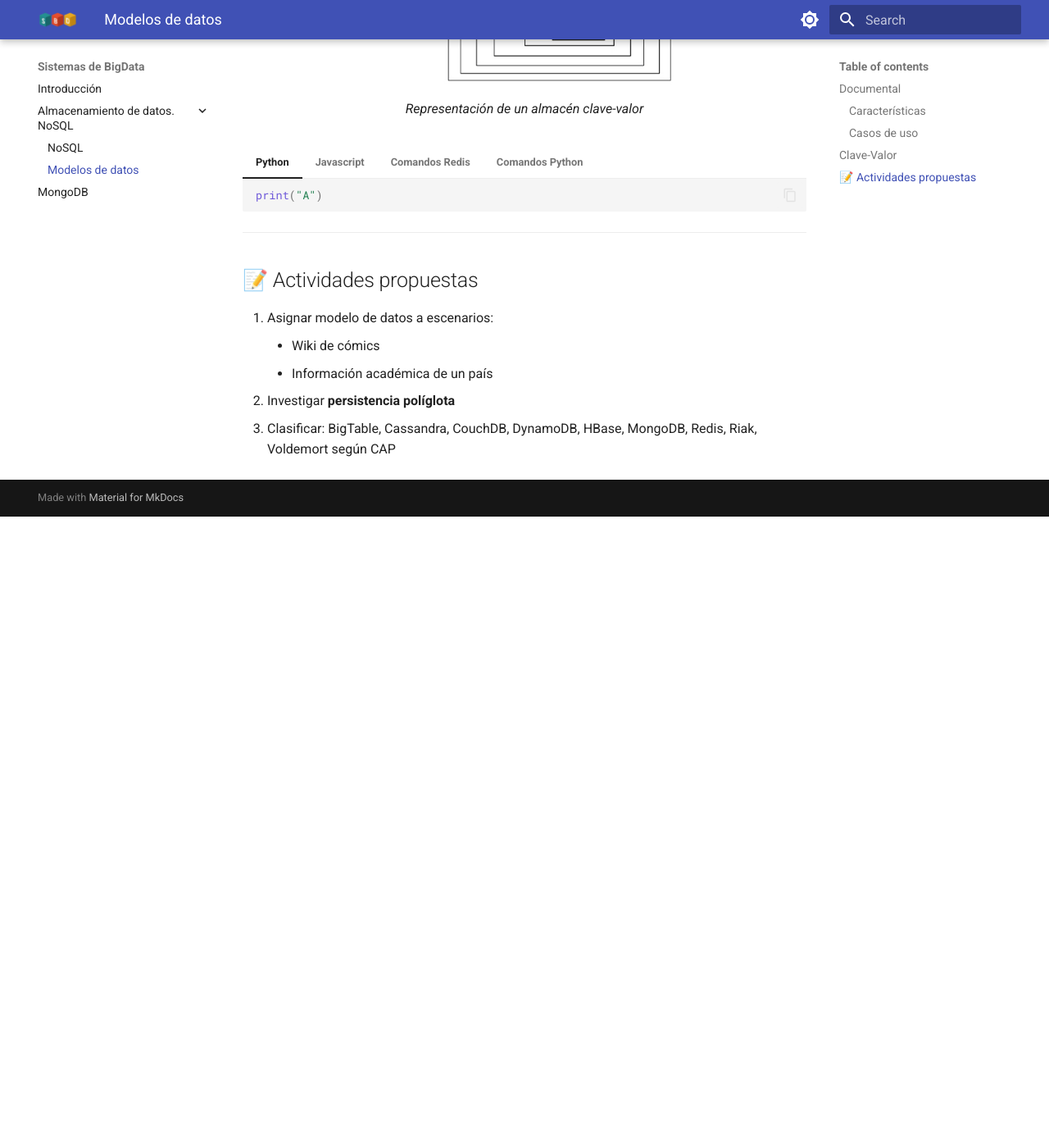
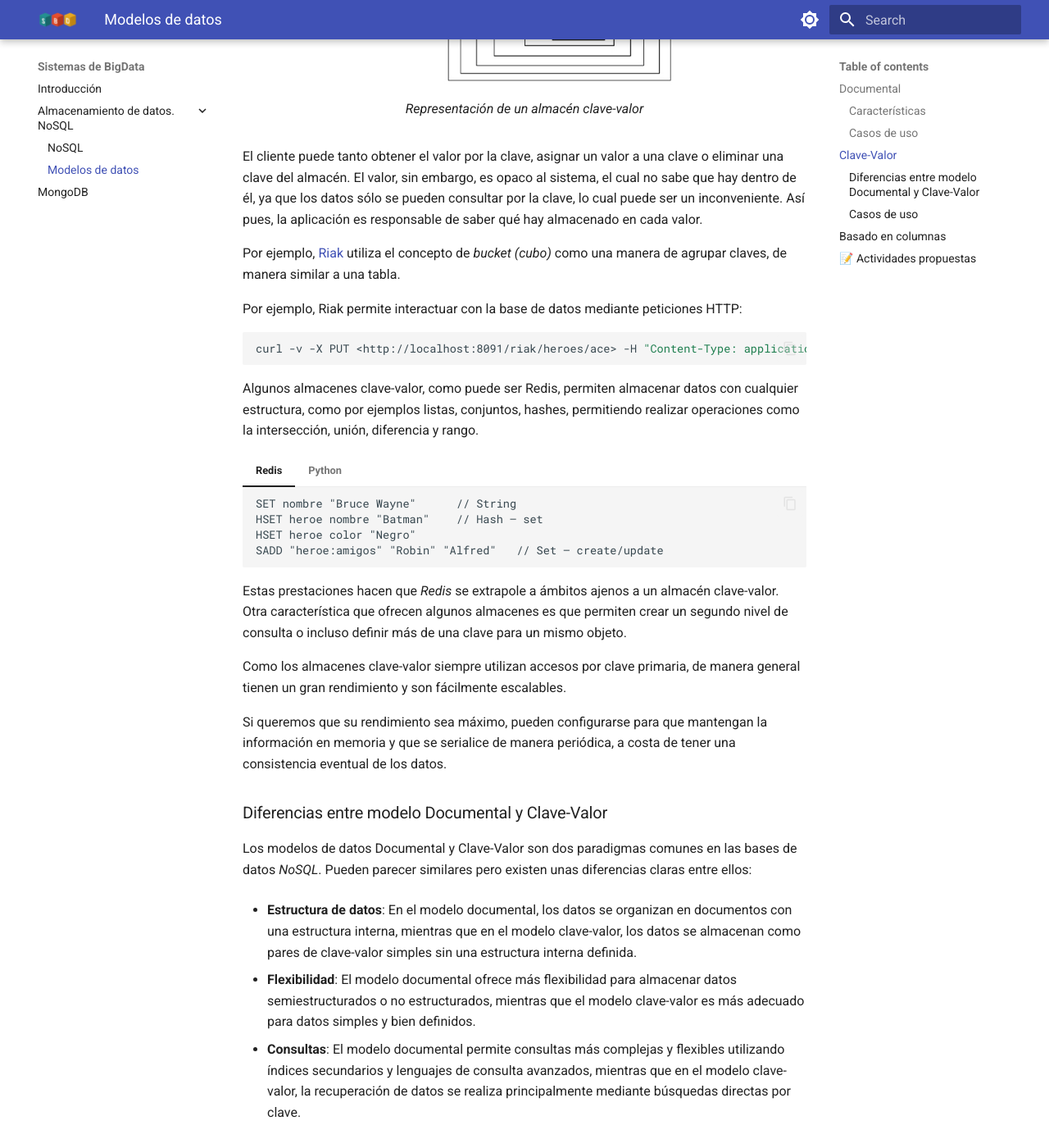
Before and after one commit to alapvi/sbd, an MkDocs documentation site: the page built from docs/nosql/moddatos.md, in a window 1280 px wide and 1400 px high, scrolled down 3650 px. Shown: the whole window at 82% size. Built offline with MkDocs 1.6.1 and Material for MkDocs 9.7.7, drawn with Linux system fonts in a browser that asks for light colours; before the commit the page ends 4280 px from its top, so only the background shows below that; some of the changed text lies outside the part shown.

Commit message:
Base v11

````diff
--- a/docs/nosql/moddatos.md
+++ b/docs/nosql/moddatos.md
@@ -86,17 +86,18 @@
     <figcaption>Representación de un almacén clave-valor</figcaption>
 </figure>
 
-=== "Python"
-    ```python
-    print("A")
-    ```
+El cliente puede tanto obtener el valor por la clave, asignar un valor a una clave o eliminar una clave del almacén. El valor, sin embargo, es opaco al sistema, el cual no sabe que hay dentro de él, ya que los datos sólo se pueden consultar por la clave, lo cual puede ser un inconveniente. Así pues, la aplicación es responsable de saber qué hay almacenado en cada valor.
 
-=== "Javascript"
-    ```js
-    var a=4
-    ```
+Por ejemplo, [Riak](https://riak.com/) utiliza el concepto de *bucket (cubo)* como una manera de agrupar claves, de manera similar a una tabla.
 
-=== "Comandos Redis"
+Por ejemplo, Riak permite interactuar con la base de datos mediante peticiones HTTP:
+
+```bash
+curl -v -X PUT <http://localhost:8091/riak/heroes/ace> -H "Content-Type: application/json" -d {"nombre" : "Batman", "color" : "Negro"}
+```
+Algunos almacenes clave-valor, como puede ser Redis, permiten almacenar datos con cualquier estructura, como por ejemplos listas, conjuntos, hashes, permitiendo realizar operaciones como la intersección, unión, diferencia y rango.
+
+=== "Redis"
     ```redis
     SET nombre "Bruce Wayne"      // String
     HSET heroe nombre "Batman"    // Hash – set
@@ -104,7 +105,7 @@
     SADD "heroe:amigos" "Robin" "Alfred"   // Set – create/update
     ```
 
-=== "Comandos Python"
+=== "Python"
     ```python
     import redis
     r = redis.Redis()
@@ -112,6 +113,95 @@
     r.get("Bahamas")
     # b'Nassau'
     ```
+
+Estas prestaciones hacen que *Redis* se extrapole a ámbitos ajenos a un almacén clave-valor. Otra característica que ofrecen algunos almacenes es que permiten crear un segundo nivel de consulta o incluso definir más de una clave para un mismo objeto.
+
+Como los almacenes clave-valor siempre utilizan accesos por clave primaria, de manera general tienen un gran rendimiento y son fácilmente escalables.
+
+Si queremos que su rendimiento sea máximo, pueden configurarse para que mantengan la información en memoria y que se serialice de manera periódica, a costa de tener una consistencia eventual de los datos.
+
+### Diferencias entre modelo Documental y Clave-Valor
+
+Los modelos de datos Documental y Clave-Valor son dos paradigmas comunes en las bases de datos *NoSQL*. Pueden parecer similares pero existen unas diferencias claras entre ellos:
+
+- **Estructura de datos**: En el modelo documental, los datos se organizan en documentos con una estructura interna, mientras que en el modelo clave-valor, los datos se almacenan como pares de clave-valor simples sin una estructura interna definida.
+
+- **Flexibilidad**: El modelo documental ofrece más flexibilidad para almacenar datos semiestructurados o no estructurados, mientras que el modelo clave-valor es más adecuado para datos simples y bien definidos.
+
+- **Consultas**: El modelo documental permite consultas más complejas y flexibles utilizando índices secundarios y lenguajes de consulta avanzados, mientras que en el modelo clave-valor, la recuperación de datos se realiza principalmente mediante búsquedas directas por clave.
+
+### Casos de uso
+Este modelo es muy **útil para representar datos desestructurados** o polimórficos, ya que no fuerzan ningún esquema más allá de los pares de clave-valor.
+
+Entre los casos de uso de estos almacenes podemos destacar el almacenaje de:
+
+- Información sobre la sesión de navegación *(sessionid)*
+- Perfiles de usuario, preferencias
+- Datos del carrito de la compra
+- Cachear datos
+
+Todas estas operaciones van a asociada a operaciones de recuperación, modificación o inserción de los datos de una sola vez, de ahí su elección.
+
+En cambio, **no conviene utilizar estos almacenes cuando queremos realizar**:
+
+- Relaciones entre datos
+- Transacciones entre varias operaciones
+- Consultas por los datos del valor
+- Operaciones con conjuntos de claves
+
+Los almacenes más empleados son:
+
+- Riak: [https://riak.com](https://riak.com)
+- Redis: [http://redis.io](http://redis.io)
+- AWS DynamoDB: [http://aws.amazon.com/dynamodb](http://aws.amazon.com/dynamodb)
+- Voldemort: [http://www.project-voldemort.com/voldemort](http://www.project-voldemort.com/voldemort) implementación open-source de Amazon DynamoDB
+
+## Basado en columnas
+Las bases de datos relacionales utilizan la fila como unidad de almacenamiento, lo que permite un buen rendimiento de escritura. Sin embargo, cuando las **escrituras son ocasionales** y es más común tener que leer unas pocas columnas de muchas filas a la vez, es mejor utilizar como unidad de almacenamiento un **grupos de columnas**. Es decir, lo que hacemos es girar el modelo 90 grados, de manera que **los registros se almacenan en columnas en vez de hacerlo por filas**.
+
+Supongamos que tenemos los siguientes datos:
+
+<figure style="align: center;">
+    <img src="../images/04formatos-tabla.png" alt="Ejemplo de una tabla" width="50%">
+    <figcaption>Ejemplo de una tabla</figcaption>
+</figure>
+
+Dependiendo del almacenamiento en filas o columnas tendríamos la siguiente representación:
+
+<figure style="align: center;">
+    <img src="../images/04formatos-filacolumna.png" alt="Comparación filas/columnas" width="100%">
+    <figcaption>Comparación filas/columnas</figcaption>
+</figure>
+
+En un formato columnar los datos del mismo tipo se agrupan, lo que permite codificarlos/comprimirlos, lo que mejora el rendimiento de acceso y reduce el tamaño:
+
+
+<figure style="align: center;">
+    <img src="../images/04formatos-column-encoding.png" alt="Comparación filas/columnas" width="100%">
+    <figcaption>Comparación filas/columnas</figcaption>
+</figure>
+
+=== "Columnar por filas"
+    ```python
+    {
+    "Fila 1": [1, "US", "Free"],
+    "Fila 2": [2, "UK", "Paid"],
+    "Fila 3": [3, "ES", "Paid"]
+    }
+    ```
+
+=== "Columnar por columnas"
+    ```python
+    {
+    "user_id": [1, 2, 3],
+    "country": ["US", "UK", "ES"],
+    "subscription_type": ["Free", "Paid", "Paid"]
+    }
+    ```
+
+!!! Question "Autoevaluación"
+    Si tenemos que añadir un nuevo registro ¿Qué modelo será más eficiente?
+
 
 
 ---
--- a/mkdocs.yml
+++ b/mkdocs.yml
@@ -35,7 +35,8 @@
   - pymdownx.inlinehilite
   - pymdownx.snippets
   - pymdownx.superfences
-  - pymdownx.tabbed
+  - pymdownx.tabbed:
+      alternate_style: true
 
 plugins:
   - tags
````
Also changed, not shown: docs/nosql/images/04formatos-column-encoding.png (added), docs/nosql/images/04formatos-filacolumna.png (added), docs/nosql/images/04formatos-tabla.png (added).
